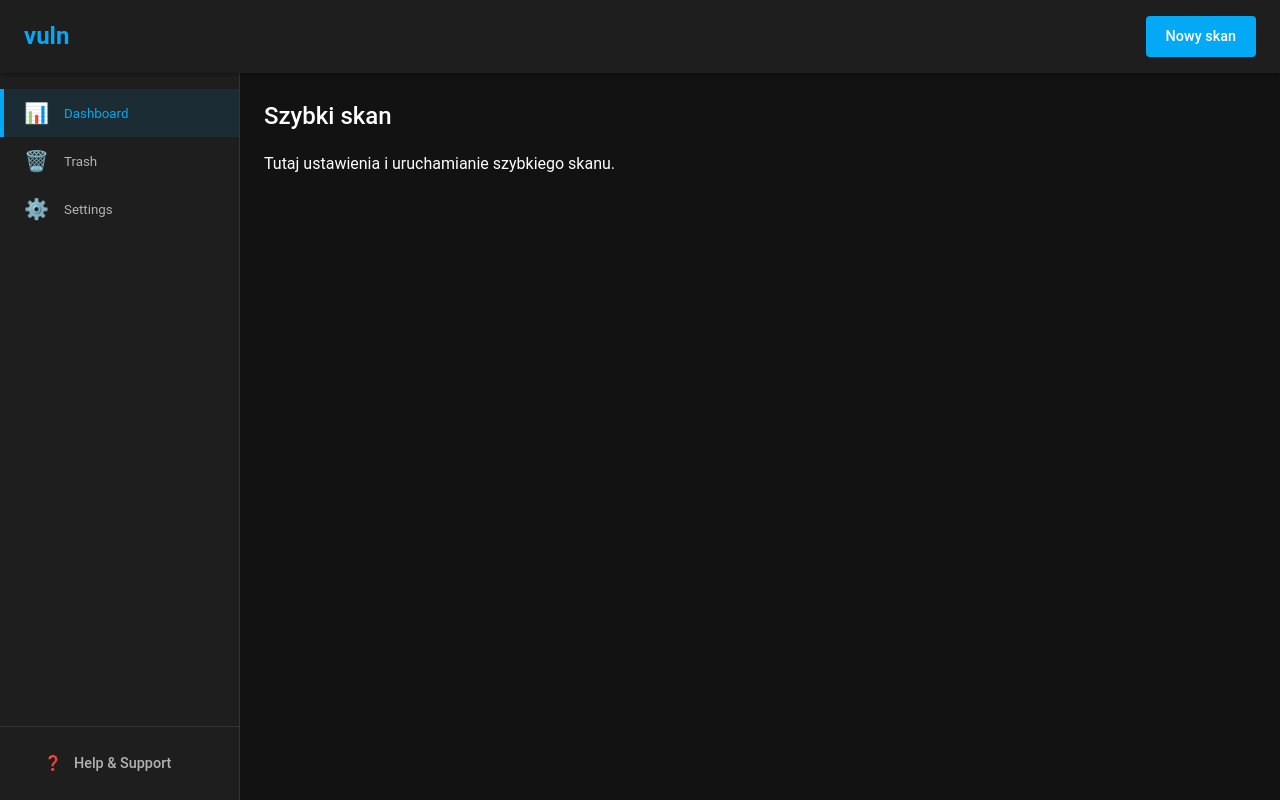
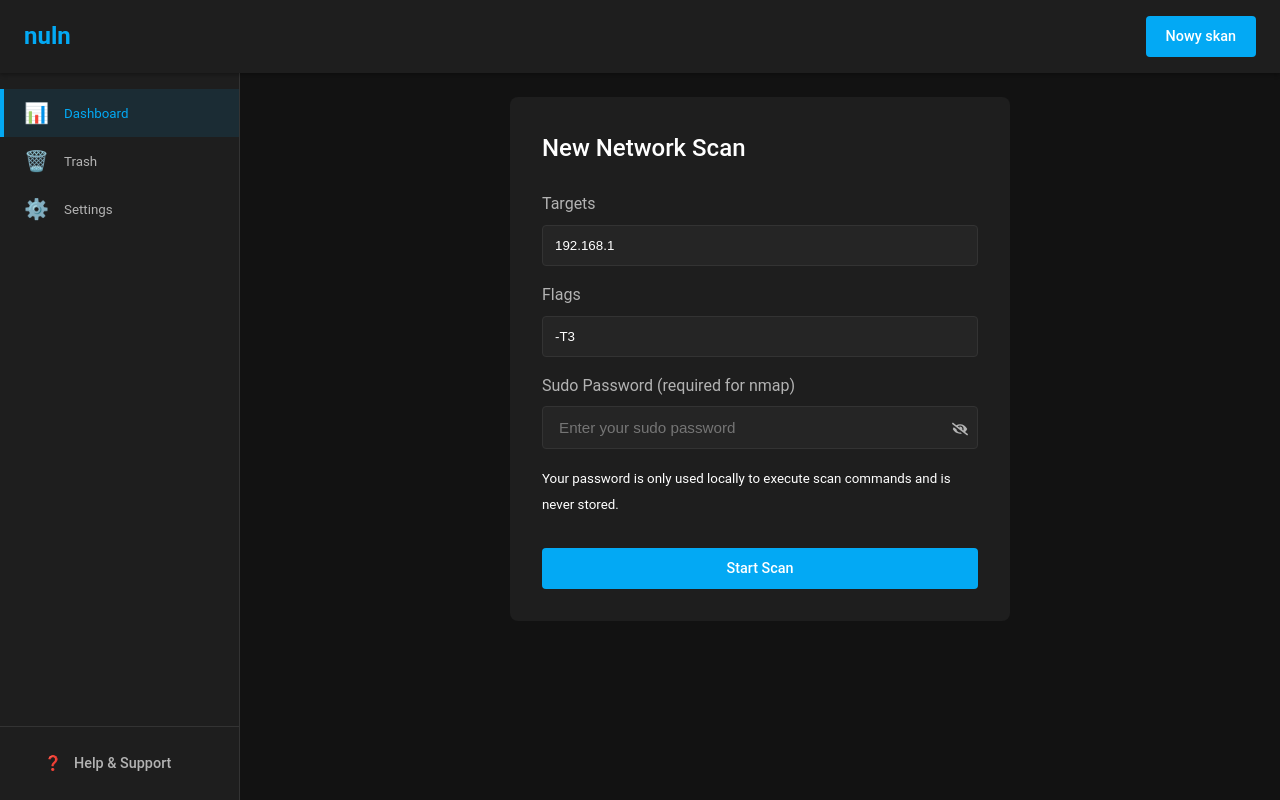
Before and after one commit to DexonRax/pociag-lamacz, a React (Create React App) app in the folder website/: page /scans/hosts-scan in a window 1280 px wide. Built offline with nearby package versions, Linux system fonts and the light colour scheme.

Commit message:
scan buttons and more

```diff
--- a/website/src/App.js
+++ b/website/src/App.js
@@ -31,12 +31,24 @@ function App() {
     setActiveView('scanResults');
   };
 
-  const handleNewScan = async (scanInput) => {
+  const handleBasicScan = async (scanInput) => {
+    await handleNewScan('/scan-ports', scanInput);
+  };
+
+  const handleHostsScan = async (scanInput) => {
+    await handleNewScan('/scan-active-hosts', scanInput);
+  };
+
+  const handleModbusScan = async (scanInput) => {
+    await handleNewScan('/scan-modbus-port', scanInput);
+  };
+
+  const handleNewScan = async (url, scanInput) => {
     toast.success("Scan executing...");
     setIsLoading(true);
     setError(null);
     try {
-      const response = await axios.post('http://localhost:5000/scan-active-hosts', scanInput);
+      const response = await axios.post('http://localhost:5000${url}', scanInput);
       const newScan = {
         id: Date.now(),
         name: `Scan ${scanData.length + 1}`,
@@ -82,11 +94,11 @@ function App() {
         <main className="content">
           <Routes>
             <Route path="/" element={renderMainView()} />
-            <Route path="/scans" element={<Scans onScanSubmit={handleNewScan} />} />
+            <Route path="/scans" element={<Scans />} />
             <Route path="/help" element={<Help />} />
-            <Route path="/scans/basic-scan" element={<BasicScan />} />
-            <Route path="/scans/hosts-scan" element={<HostsScan />} />
-            <Route path="/scans/modbus-scan" element={<ModbusScan />} />
+            <Route path="/scans/basic-scan" element={<BasicScan onScanSubmit={handleBasicScan}/>} />
+            <Route path="/scans/hosts-scan" element={<HostsScan onScanSubmit={handleHostsScan}/>} />
+            <Route path="/scans/modbus-scan" element={<ModbusScan onScanSubmit={handleModbusScan}/>} />
           </Routes>
         </main>
       </div>
--- /dev/null
+++ b/website/src/ScanMenu.css
@@ -0,0 +1,54 @@
+.scan-menu-container {
+    padding: 40px;
+    min-height: 100vh;
+    color: white;
+    font-family: sans-serif;
+  }
+
+  .scan-title {
+    font-size: 24px;
+    font-weight: bold;
+    margin-bottom: 30px;
+    text-align: center;
+  }
+
+  .scan-grid {
+    display: grid;
+    grid-template-columns: repeat(auto-fit, minmax(280px, 1fr));
+    gap: 24px;
+    justify-items: center;
+  }
+
+  .scan-box {
+    background-color: #1e1e1e;
+    border: 1px solid #1e1e1e;
+    border-radius: 16px;
+    padding: 24px;
+    width: 100%;
+    max-width: 300px;
+    text-align: center;
+    cursor: pointer;
+    transition: background-color 0.3s, transform 0.2s;
+    box-shadow: 0 6px 12px rgba(0, 0, 0, 0.25);
+  }
+
+  .scan-box:hover {
+    background-color: #3a4555;
+    transform: translateY(-2px);
+  }
+
+  .scan-icon {
+    margin-bottom: 16px;
+    color: #676969;
+  }
+
+  .scan-heading {
+    font-size: 18px;
+    font-weight: 600;
+    margin-bottom: 8px;
+  }
+
+  .scan-description {
+    font-size: 14px;
+    color: #ccc;
+  }
--- a/website/src/components/Header.js
+++ b/website/src/components/Header.js
@@ -5,7 +5,7 @@ const Header = () => {
   return (
     <header className="header">
       <div className="logo">
-        <h1>vuln</h1>
+        <h1>nuln</h1>
       </div>
       <div className="header-controls">
         <Link to="/scans">
--- a/website/src/components/Scans.js
+++ b/website/src/components/Scans.js
@@ -1,25 +1,37 @@
 import { useNavigate } from 'react-router-dom';
+import { FaNetworkWired, FaSearch, FaMicrochip } from 'react-icons/fa';
+import '../ScanMenu.css'; // 👈 Upewnij się, że importujesz CSS
 
 const ScanMenu = () => {
   const navigate = useNavigate();
 
-  const handleNavigate = (scanType) => {
-    navigate(`/scans/${scanType}`);
-  };
+  return (
+    <div className="scan-menu-container">
+      <h1 className="scan-title">Wybierz typ skanowania</h1>
+      <div className="scan-grid">
+        <div onClick={() => navigate(`/scans/hosts-scan`)} className="scan-box">
+          <div className="scan-icon">
+            <FaNetworkWired size={40} />
+          </div>
+          <h2 className="scan-heading">Odkrycie hostów</h2>
+          <p className="scan-description">Skan do wykrycia aktywnych hostów.</p>
+        </div>
 
-  return (
-    <div className="p-4">
-      <h1 className="text-xl font-bold mb-4">Wybierz typ skanu</h1>
-      <div className="space-y-2">
-        <button onClick={() => handleNavigate('hosts-scan')} className="bg-blue-500 text-white px-4 py-2 rounded w-full">
-          Odkrycie hostów
-        </button>
-        <button onClick={() => handleNavigate('basic-scan')} className="bg-blue-500 text-white px-4 py-2 rounded w-full">
-          Podstawowy skan sieci
-        </button>
-        <button onClick={() => handleNavigate('modbus-scan')} className="bg-blue-500 text-white px-4 py-2 rounded w-full">
-          Skan portu modbus
-        </button>
+        <div onClick={() => navigate(`/scans/basic-scan`)} className="scan-box">
+          <div className="scan-icon">
+            <FaSearch size={40} />
+          </div>
+          <h2 className="scan-heading">Podstawowy skan sieci</h2>
+          <p className="scan-description">Pełny skan portów i usług.</p>
+        </div>
+
+        <div onClick={() => navigate(`/scans/modbus-scan`)} className="scan-box">
+          <div className="scan-icon">
+            <FaMicrochip size={40} />
+          </div>
+          <h2 className="scan-heading">Skan Modbus</h2>
+          <p className="scan-description">Skan przemysłowego portu Modbus TCP.</p>
+        </div>
       </div>
     </div>
   );
--- a/website/src/scans/BasicScan.js
+++ b/website/src/scans/BasicScan.js
@@ -3,6 +3,9 @@ import { useNavigate } from 'react-router-dom';
 import { FaEye, FaEyeSlash } from 'react-icons/fa';
 const BasicScan = ({ onScanSubmit }) => {
   const [target, setTarget] = useState('192.168.1');
+  const [flags, setFlags] = useState('-T3 -sS');
+  const [ports, setPorts] = useState('22 80 502');
+  const [scripts, setScripts] = useState('default');
   const [sudoPassword, setSudoPassword] = useState('');
   const [showPassword, setShowPassword] = useState(false);
   const navigate = useNavigate();
@@ -11,6 +14,9 @@ const BasicScan = ({ onScanSubmit }) => {
     e.preventDefault();
     const scanInput = {
       target,
+      flags,
+      ports,
+      scripts,
       sudo_password: sudoPassword
     };
     onScanSubmit(scanInput);
@@ -30,6 +36,35 @@ const BasicScan = ({ onScanSubmit }) => {
             placeholder="e.g. 192.168.1.0"
           />
         </div>
+
+        <div className="form-group">
+          <label>Flags</label>
+          <input
+            type="text"
+            value={flags}
+            onChange={(e) => setFlags(e.flags.value)}
+            placeholder="e.g. -T3"
+          />
+        </div>
+        <div className="form-group">
+          <label>Ports</label>
+          <input
+            type="text"
+            value={ports}
+            onChange={(e) => setPorts(e.ports.value)}
+            placeholder="e.g. 22 80 502 520"
+          />
+        </div>
+        <div className="form-group">
+          <label>Scripts</label>
+          <input
+            type="text"
+            value={scripts}
+            onChange={(e) => setScripts(e.scripts.value)}
+            placeholder="e.g. default"
+          />
+        </div>
+
         <div className="form-group">
           <label>Sudo Password (required for nmap)</label>
           <div className="password-input">
--- a/website/src/scans/HostsScan.js
+++ b/website/src/scans/HostsScan.js
@@ -1,8 +1,70 @@
-const HostsScan = () => {
+import React, { useState } from 'react';
+import { useNavigate } from 'react-router-dom';
+import { FaEye, FaEyeSlash } from 'react-icons/fa';
+const HostsScan = ({ onScanSubmit }) => {
+    const [target, setTarget] = useState('192.168.1');
+    const [flags, setFlags] = useState('-T3');
+    const [sudoPassword, setSudoPassword] = useState('');
+    const [showPassword, setShowPassword] = useState(false);
+    const navigate = useNavigate();
+
+    const handleSubmit = (e) => {
+      e.preventDefault();
+      const scanInput = {
+        target,
+        flags,
+        sudo_password: sudoPassword
+      };
+      onScanSubmit(scanInput);
+      navigate('/');
+    };
+
     return (
-      <div className="p-4">
-        <h2 className="text-2xl font-semibold mb-2">Szybki skan</h2>
-        <p>Tutaj ustawienia i uruchamianie szybkiego skanu.</p>
+      <div className="scan-form">
+        <h2>New Network Scan</h2>
+        <form onSubmit={handleSubmit}>
+          <div className="form-group">
+            <label>Targets</label>
+            <input
+              type="text"
+              value={target}
+              onChange={(e) => setTarget(e.target.value)}
+              placeholder="e.g. 192.168.1.0"
+            />
+          </div>
+          <div className="form-group">
+            <label>Flags</label>
+            <input
+              type="text"
+              value={flags}
+              onChange={(e) => setFlags(e.flags.value)}
+              placeholder="e.g. -T3"
+            />
+          </div>
+          <div className="form-group">
+            <label>Sudo Password (required for nmap)</label>
+            <div className="password-input">
+          <input
+            type={showPassword ? 'text' : 'password'}
+            value={sudoPassword}
+            onChange={(e) => setSudoPassword(e.target.value)}
+            placeholder="Enter your sudo password"
+          />
+          <button
+            type="button"
+            className="toggle-password"
+            onClick={() => setShowPassword(!showPassword)}
+            aria-label={showPassword ? 'Hide password' : 'Show password'}
+          >
+            {showPassword ? <FaEye /> : <FaEyeSlash /> }
+          </button>
+          </div>
+            <small className="form-text">
+              Your password is only used locally to execute scan commands and is never stored.
+            </small>
+          </div>
+          <button type="submit" className="btn btn-primary">Start Scan</button>
+        </form>
       </div>
     );
   };
--- a/website/src/scans/ModbusScan.js
+++ b/website/src/scans/ModbusScan.js
@@ -1,10 +1,73 @@
-const ModbusScan = () => {
-    return (
-      <div className="p-4">
-        <h2 className="text-2xl font-semibold mb-2">Szybki skan</h2>
-        <p>Tutaj ustawienia i uruchamianie szybkiego skanu.</p>
-      </div>
-    );
+import React, { useState } from 'react';
+import { useNavigate } from 'react-router-dom';
+import { FaEye, FaEyeSlash } from 'react-icons/fa';
+
+const ModbusScan = ({ onScanSubmit }) => {
+  const [target, setTarget] = useState('192.168.1');
+  const [flags, setFlags] = useState('-T3 -sS');
+  const [sudoPassword, setSudoPassword] = useState('');
+  const [showPassword, setShowPassword] = useState(false);
+  const navigate = useNavigate();
+
+  const handleSubmit = (e) => {
+    e.preventDefault();
+    const scanInput = {
+      target,
+      flags,
+      sudo_password: sudoPassword
+    };
+    onScanSubmit(scanInput);
+    navigate('/');
   };
 
+  return (
+    <div className="scan-form">
+      <h2>New Network Scan</h2>
+      <form onSubmit={handleSubmit}>
+        <div className="form-group">
+          <label>Targets</label>
+          <input
+            type="text"
+            value={target}
+            onChange={(e) => setTarget(e.target.value)}
+            placeholder="e.g. 192.168.1.0"
+          />
+        </div>
+        <div className="form-group">
+          <label>Flags</label>
+          <input
+            type="text"
+            value={flags}
+            onChange={(e) => setFlags(e.flags.value)}
+            placeholder="e.g. -T3 -sS"
+          />
+        </div>
+        <div className="form-group">
+          <label>Sudo Password (required for nmap)</label>
+          <div className="password-input">
+        <input
+          type={showPassword ? 'text' : 'password'}
+          value={sudoPassword}
+          onChange={(e) => setSudoPassword(e.target.value)}
+          placeholder="Enter your sudo password"
+        />
+        <button
+          type="button"
+          className="toggle-password"
+          onClick={() => setShowPassword(!showPassword)}
+          aria-label={showPassword ? 'Hide password' : 'Show password'}
+        >
+          {showPassword ? <FaEye /> : <FaEyeSlash /> }
+        </button>
+        </div>
+          <small className="form-text">
+            Your password is only used locally to execute scan commands and is never stored.
+          </small>
+        </div>
+        <button type="submit" className="btn btn-primary">Start Scan</button>
+      </form>
+    </div>
+  );
+};
+
   export default ModbusScan;
```
